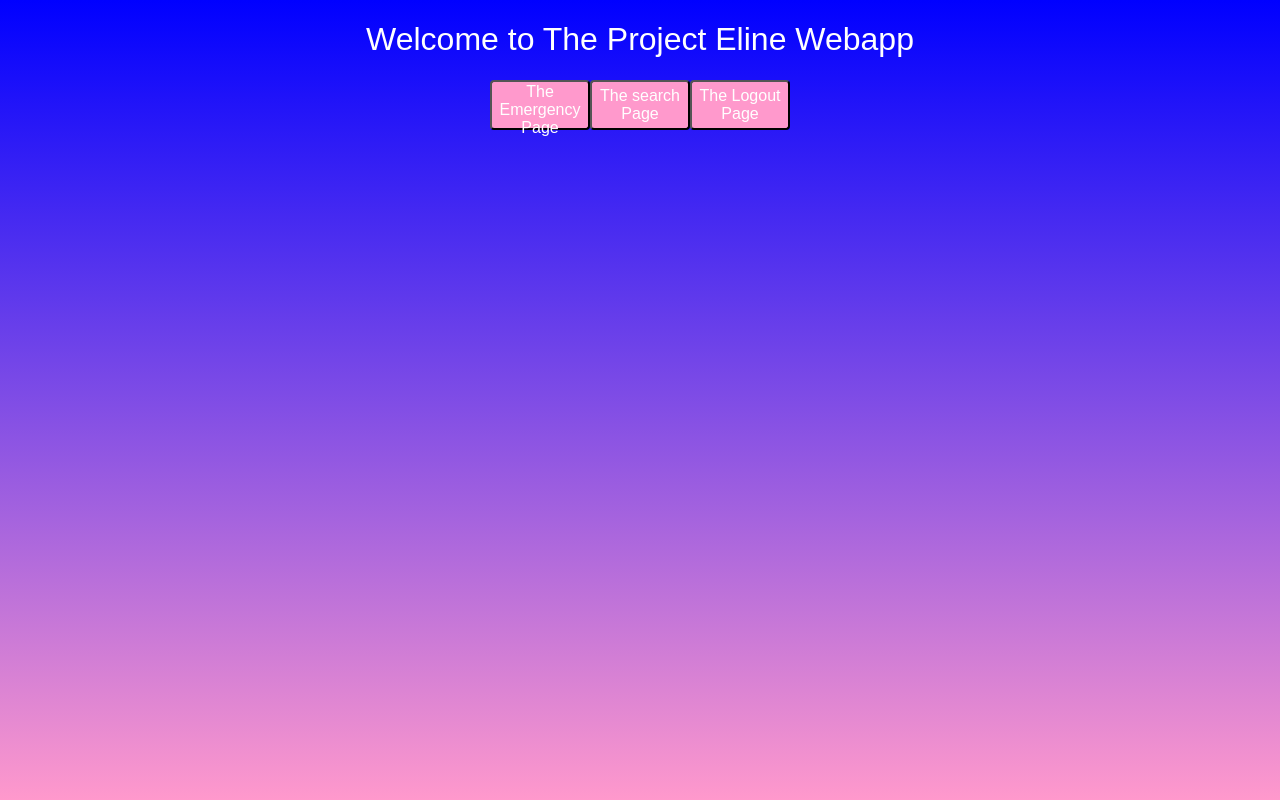
After one commit to aclinton13/Project-E-Line, a Python web app: template templates/eline.html in a window 1280 px wide. The commit adds this page. Run offline with Jinja, Linux system fonts and the light colour scheme; the template is opened without the code that fills it, so the values that code supplies are empty.

Commit message:
Added more css and a background color. added flex container

```diff
--- a/app.yaml
+++ b/app.yaml
@@ -3,10 +3,14 @@ api_version: 1
 threadsafe: true
 
 handlers:
+-url: /
+- url: /stylesheets
+  static_dir: stylesheets
 - url: /.*
   script: main.app
   login: required
 
+
 libraries:
 - name: jinja2
   version: latest
--- a/stylesheets/design.css
+++ b/stylesheets/design.css
@@ -1,4 +1,28 @@
+body {
+    background: linear-gradient(to bottom, #0000ff 0%, #ff99cc 100%);
+
+}
+html {
+  height: 100%;
+}
 h1{
   font-weight: 400;
   font-family: 'Abel', sans-serif;
+  color: white;
 }
+p {
+  color: yellow;
+  font-size: 200%
+}
+button {
+  background-color:#ff99cc;
+  border-radius: 4px;
+  color: white;
+  font-size: 16px;
+  height: 50px;
+  width: 100px;
+}
+.flex-container {
+  display: flex;
+  justify-content: center;
+}
--- a/templates/about.html
+++ b/templates/about.html
@@ -3,6 +3,8 @@
   <head>
     <meta charset="utf-8">
     <title></title>
+    <link href="https://fonts.googleapis.com/css?family=Abel&display=swap">
+    <link rel="stylesheet" href="/stylesheets/design.css">
   </head>
   <body>
     <h1>Welcome to the Project Elime Webapp </h1>
--- a/templates/block.html
+++ b/templates/block.html
@@ -3,6 +3,8 @@
   <head>
     <meta charset="utf-8">
     <title>Login Required</title>
+    <link href="https://fonts.googleapis.com/css?family=Abel&display=swap">
+    <link rel="stylesheet" href="/stylesheets/design.css">
   </head>
   <body>
     <p>Please finish setup <a href="/setup">here</a>.</p>
--- /dev/null
+++ b/templates/eline.html
@@ -0,0 +1,20 @@
+<!DOCTYPE html>
+<html lang="en" dir="ltr">
+  <head>
+    <meta charset="utf-8">
+    <title>Project Eline </title>
+    <link href="https://fonts.googleapis.com/css?family=Abel&display=swap">
+    <link rel="stylesheet" href="/stylesheets/design.css">
+  </head>
+  <body>
+<center> <h1>Welcome to The Project Eline Webapp </h1> </center>
+
+<div class="flex-container">
+
+     <button onclick="window.location.href='emergency'">The Emergency Page </button>
+      <button onclick="window.location.href='/search'">The search Page </button>
+      <button onclick="window.location.href='/'">The Logout Page </button>
+
+</div>
+  </body>
+</html>
--- a/templates/search.html
+++ b/templates/search.html
@@ -3,9 +3,11 @@
   <head>
     <meta charset="utf-8">
     <title></title>
+    <link href="https://fonts.googleapis.com/css?family=Abel&display=swap">
+    <link rel="stylesheet" href="/stylesheets/design.css">
   </head>
   <body>
-    <form class="search" action="/search" method="post">
+<center>    <form class="search" action="/search" method="post">
       <p><li>What country are you looking for?</li></p>
       <input type="text" name="Country" value="">
       <p><li>What city are you looking for?</li></p>
@@ -14,6 +16,6 @@
       <input type="text" name="Zip" value="">
       <br><br>
       <input type="Submit" name="submit" value="Search">
-    </form>
+    </form> </center>
   </body>
 </html>
```
Also changed, not shown: main.py (+2 -5 lines), templates/hello.html (deleted, +0 -18 lines), 2 other files.
